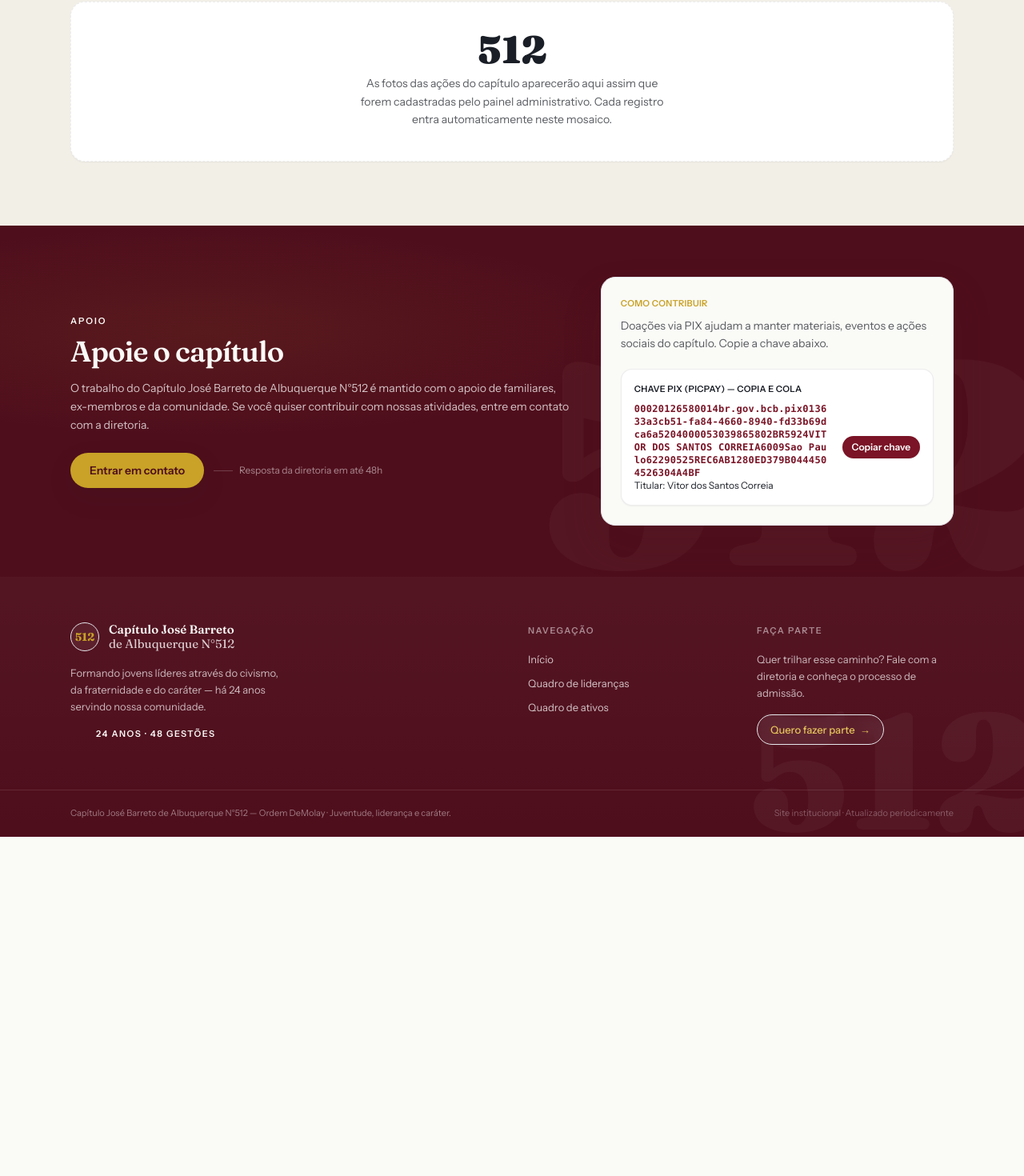
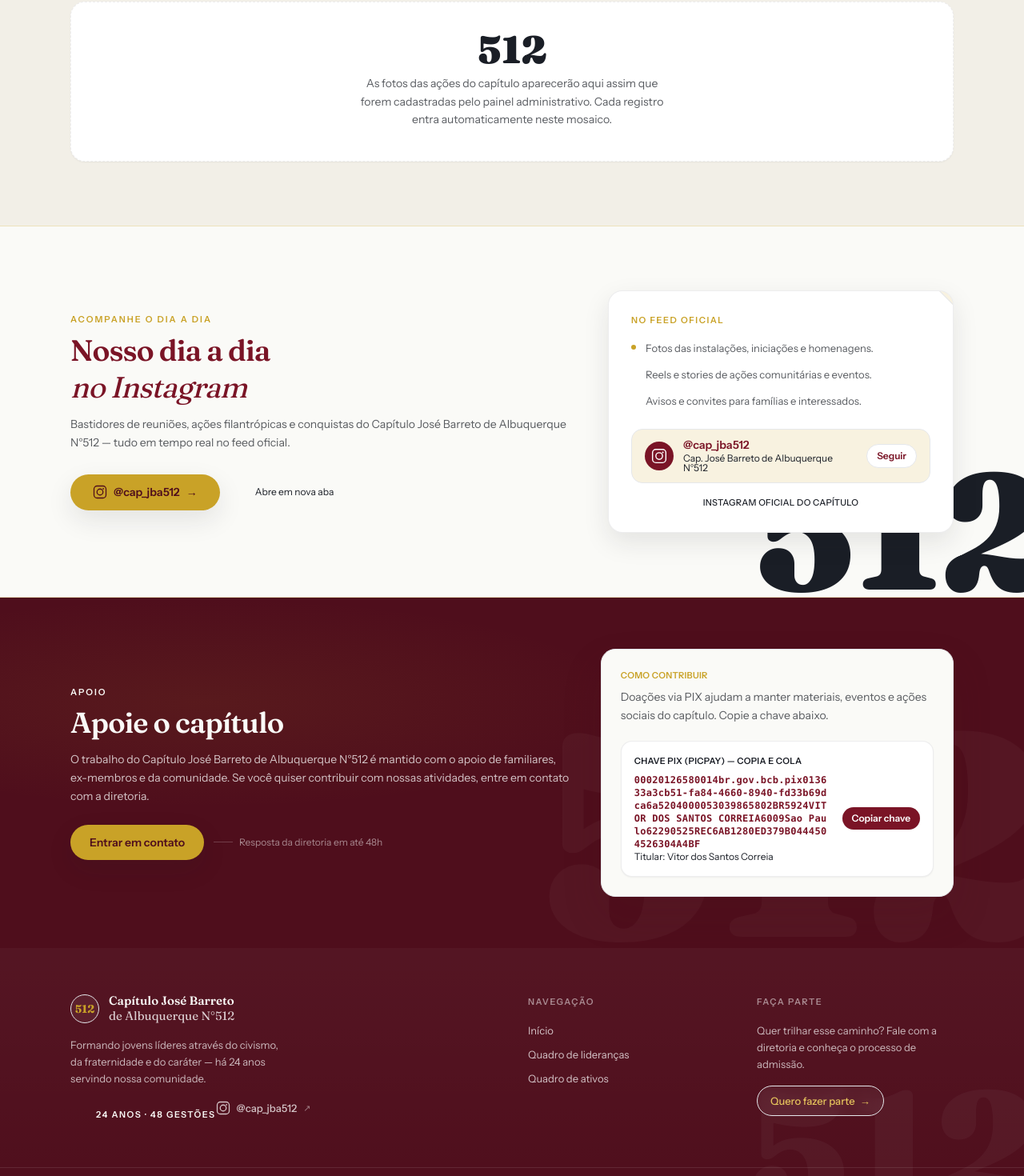
Before and after one commit to vitorcorreia20/site-jba, a Next.js app: page / in a window 1280 px wide. Shown: the part 5648-7118 px from the top of the page at 80% size. Before the commit the page ends 6694 px from the top, so only its background shows below. Built offline with nearby package versions, Linux system fonts and the light colour scheme.

Commit message:
feat(social): adiciona Instagram @cap_jba512 no footer e secao na home
- Footer exibe link com icone e aria-label, abre em nova aba
- Nova secao InstagramSection entre Nossas acoes e Apoie, com CTA e card editorial

```diff
--- a/app/page.tsx
+++ b/app/page.tsx
@@ -3,6 +3,7 @@ import Link from "next/link";
 import { prisma } from "@/lib/prisma";
 import CopyPixButton from "@/components/CopyPixButton";
 import Historia from "@/components/Historia";
+import InstagramSection from "@/components/InstagramSection";
 import { getGestoes, getIdadeCapitulo } from "@/lib/capitulo";
 
 export const revalidate = 60;
@@ -325,6 +326,9 @@ export default async function HomePage() {
         </div>
       </section>
 
+      {/* ========== INSTAGRAM – editorial paper ========== */}
+      <InstagramSection />
+
       {/* ========== APOIO – solene crimson-deep ========== */}
       <section className="relative overflow-hidden bg-[var(--crimson-deep)] text-[var(--paper)]">
         <div
--- a/components/Footer.tsx
+++ b/components/Footer.tsx
@@ -40,6 +40,32 @@ export default function Footer() {
             <span className="h-px w-6 bg-[var(--gold)]/40" />
             {idade} anos · {gestoes} gestões
           </p>
+          <a
+            href="https://www.instagram.com/cap_jba512"
+            target="_blank"
+            rel="noopener noreferrer"
+            aria-label="Instagram do Capítulo — @cap_jba512 (abre em nova aba)"
+            className="mt-4 inline-flex items-center gap-2 text-[13px] font-medium text-white/75 transition-colors hover:text-[var(--gold-light)]"
+          >
+            <svg
+              aria-hidden="true"
+              viewBox="0 0 24 24"
+              fill="none"
+              stroke="currentColor"
+              strokeWidth="1.7"
+              strokeLinecap="round"
+              strokeLinejoin="round"
+              className="h-[18px] w-[18px] shrink-0"
+            >
+              <rect x="2" y="2" width="20" height="20" rx="5" />
+              <circle cx="12" cy="12" r="5" />
+              <circle cx="17.5" cy="6.5" r="1.2" fill="currentColor" stroke="none" />
+            </svg>
+            @cap_jba512
+            <span aria-hidden className="text-[11px] opacity-60">
+              ↗
+            </span>
+          </a>
         </div>
 
         {/* Col 2 – Navegação */}
--- /dev/null
+++ b/components/InstagramSection.tsx
@@ -0,0 +1,120 @@
+const INSTAGRAM_URL = "https://www.instagram.com/cap_jba512";
+
+function InstagramIcon({ className = "h-5 w-5" }: { className?: string }) {
+  return (
+    <svg
+      aria-hidden="true"
+      viewBox="0 0 24 24"
+      fill="none"
+      stroke="currentColor"
+      strokeWidth="1.7"
+      strokeLinecap="round"
+      strokeLinejoin="round"
+      className={className}
+    >
+      <rect x="2" y="2" width="20" height="20" rx="5" />
+      <circle cx="12" cy="12" r="5" />
+      <circle cx="17.5" cy="6.5" r="1.2" fill="currentColor" stroke="none" />
+    </svg>
+  );
+}
+
+export default function InstagramSection() {
+  return (
+    <section className="relative overflow-hidden border-y border-[var(--gold-border)] bg-[var(--paper)]">
+      {/* watermark 512 sutil */}
+      <div
+        aria-hidden
+        className="numeral-watermark pointer-events-none absolute -right-8 bottom-0 select-none text-[26vw] font-black leading-none text-[var(--crimson)]/[0.035] lg:text-[16vw]"
+      >
+        512
+      </div>
+
+      <div className="relative mx-auto grid max-w-6xl gap-8 px-6 py-14 sm:py-16 lg:grid-cols-12 lg:items-center lg:gap-12 lg:py-20">
+        {/* Esquerda – editorial */}
+        <div className="lg:col-span-7">
+          <p className="text-[11px] font-semibold uppercase tracking-[0.18em] text-[var(--gold)]">
+            Acompanhe o dia a dia
+          </p>
+          <h2 className="mt-2 font-display text-[clamp(1.6rem,3vw,2.3rem)] font-semibold leading-tight tracking-tight text-[var(--crimson)]">
+            Nosso dia a dia
+            <br />
+            <span className="font-normal italic text-[var(--ink)]/70">no Instagram</span>
+          </h2>
+          <p className="mt-3 max-w-prose text-[14px] leading-relaxed text-[var(--ink-soft)]">
+            Bastidores de reuniões, ações filantrópicas e conquistas do Capítulo José Barreto de Albuquerque
+            N°512 — tudo em tempo real no feed oficial.
+          </p>
+
+          <div className="mt-7 flex flex-wrap items-center gap-3">
+            <a
+              href={INSTAGRAM_URL}
+              target="_blank"
+              rel="noopener noreferrer"
+              aria-label="Abrir Instagram do Capítulo José Barreto de Albuquerque N°512 em nova aba — @cap_jba512"
+              className="inline-flex items-center gap-2 rounded-full bg-[var(--gold)] px-7 py-3 text-[14px] font-semibold text-[var(--crimson-deep)] shadow-soft transition-all hover:bg-[var(--gold-light)] hover:-translate-y-px hover:shadow-strong"
+            >
+              <InstagramIcon className="h-[18px] w-[18px]" />
+              @cap_jba512
+              <span aria-hidden>→</span>
+            </a>
+            <span className="inline-flex items-center gap-2 text-xs text-[var(--ink)]/50">
+              <span className="h-px w-6 bg-[var(--gold)]/30" /> Abre em nova aba
+            </span>
+          </div>
+        </div>
+
+        {/* Direita – card crimson editorial (espelho do Apoie mas claro) */}
+        <div className="lg:col-span-5">
+          <div className="relative overflow-hidden rounded-[18px] border border-[var(--ink-faint)] bg-white p-6 shadow-soft sm:p-7">
+            {/* losango decorativo */}
+            <span
+              aria-hidden
+              className="pointer-events-none absolute -right-3 -top-3 h-6 w-6 rotate-45 border border-[var(--gold)]/15 bg-[var(--gold-faint)]"
+            />
+            <p className="text-[11px] font-semibold uppercase tracking-[0.14em] text-[var(--gold)]">
+              No feed oficial
+            </p>
+            <ul className="mt-4 space-y-3 text-[13px] leading-relaxed text-[var(--ink-soft)]">
+              <li className="flex gap-3">
+                <span className="mt-1.5 h-1.5 w-1.5 shrink-0 rounded-full bg-[var(--gold)]" />
+                <span>Fotos das instalações, iniciações e homenagens.</span>
+              </li>
+              <li className="flex gap-3">
+                <span className="mt-1.5 h-1.5 w-1.5 shrink-0 rounded-full bg-[var(--gold)]/70" />
+                <span>Reels e stories de ações comunitárias e eventos.</span>
+              </li>
+              <li className="flex gap-3">
+                <span className="mt-1.5 h-1.5 w-1.5 shrink-0 rounded-full bg-[var(--gold)]/50" />
+                <span>Avisos e convites para famílias e interessados.</span>
+              </li>
+            </ul>
+
+            <div className="mt-6 flex items-center gap-3 rounded-[14px] border border-[var(--gold-border)]/60 bg-[var(--gold-faint)] px-4 py-3">
+              <span className="flex h-9 w-9 shrink-0 items-center justify-center rounded-full bg-[var(--crimson)] text-white">
+                <InstagramIcon className="h-5 w-5" />
+              </span>
+              <div className="min-w-0">
+                <p className="text-sm font-semibold leading-none text-[var(--crimson)]">@cap_jba512</p>
+                <p className="mt-1 text-xs leading-none text-[var(--ink)]/60">Cap. José Barreto de Albuquerque N°512</p>
+              </div>
+              <a
+                href={INSTAGRAM_URL}
+                target="_blank"
+                rel="noopener noreferrer"
+                aria-label="Seguir @cap_jba512 no Instagram"
+                className="ml-auto inline-flex shrink-0 items-center rounded-full border border-[var(--crimson)]/15 bg-white px-3 py-1.5 text-xs font-semibold text-[var(--crimson)] transition-colors hover:bg-[var(--crimson)] hover:text-white"
+              >
+                Seguir
+              </a>
+            </div>
+
+            <p className="mt-4 text-center text-[11px] font-medium uppercase tracking-wide text-[var(--ink)]/40">
+              Instagram oficial do capítulo
+            </p>
+          </div>
+        </div>
+      </div>
+    </section>
+  );
+}
```
